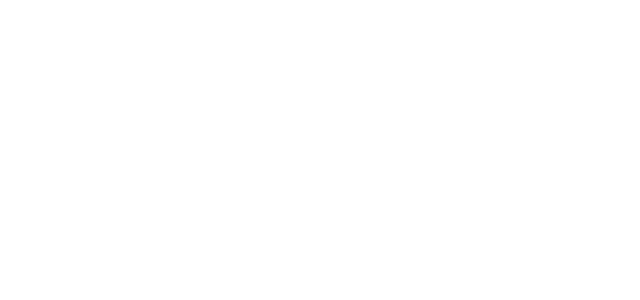
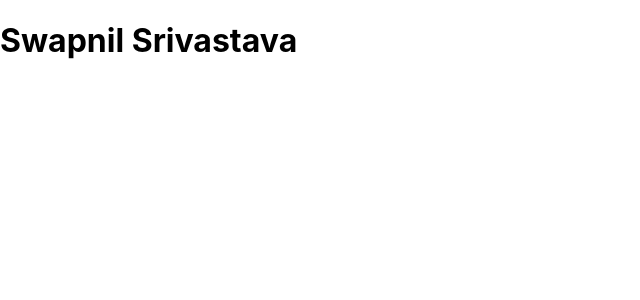
Before and after one commit to swapnil0000/foodApp, a React (Create React App) app: page / in a window 1280 px wide. Shown: the top 300 px of the page, without its empty margins (0-640 px from the left). Built offline with nearby package versions, Linux system fonts and the light colour scheme.

Commit message:
Adding Some text on branch swapnil-branch

```diff
--- a/src/App.js
+++ b/src/App.js
@@ -3,7 +3,9 @@
 function App() {
   return (
     <div>
-
+       <div>
+         <h1>Swapnil Srivastava</h1>
+       </div>
     </div>
   );
 }
```
